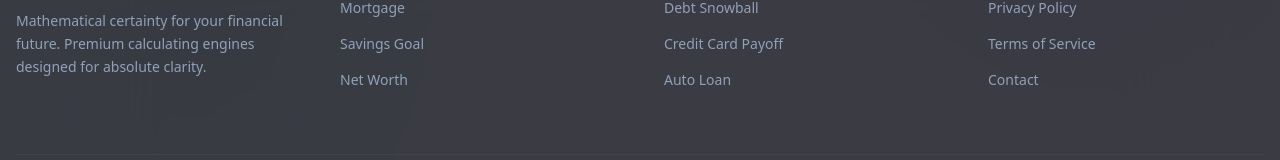
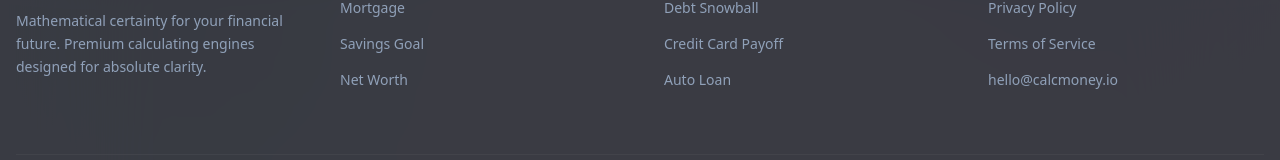
Before and after one commit to tumisangratsipi-alt/Calcmoney-v2, a Next.js app: page / in a window 1280 px wide. Shown: the part 1966-2126 px from the top of the page. Built offline with nearby package versions, Linux system fonts and the light colour scheme.

Commit message:
Fix hydration mismatch and update footer email

```diff
--- a/src/app/layout.tsx
+++ b/src/app/layout.tsx
@@ -29,7 +29,7 @@ export default function RootLayout({
 }>) {
   return (
     <html lang="en">
-      <body className={`${geistSans.variable} ${geistMono.variable} antialiased min-h-screen flex flex-col bg-background text-foreground`}>
+      <body suppressHydrationWarning className={`${geistSans.variable} ${geistMono.variable} antialiased min-h-screen flex flex-col bg-background text-foreground`}>
         <SmoothScrollProvider>
           <Navbar />
           <main className="flex-1">
--- a/src/components/layout/Footer.tsx
+++ b/src/components/layout/Footer.tsx
@@ -44,7 +44,7 @@ export function Footer() {
                         <ul className="space-y-4 text-slate-400 font-light">
                             <li><Link href="/privacy" className="hover:text-white transition-colors">Privacy Policy</Link></li>
                             <li><Link href="/terms" className="hover:text-white transition-colors">Terms of Service</Link></li>
-                            <li><Link href="/about" className="hover:text-white transition-colors">Contact</Link></li>
+                            <li><a href="mailto:hello@calcmoney.io" className="hover:text-white transition-colors">hello@calcmoney.io</a></li>
                         </ul>
                     </div>
 
```
Also changed, not shown: 1 other file (tests, documents, lock files or other folders).
